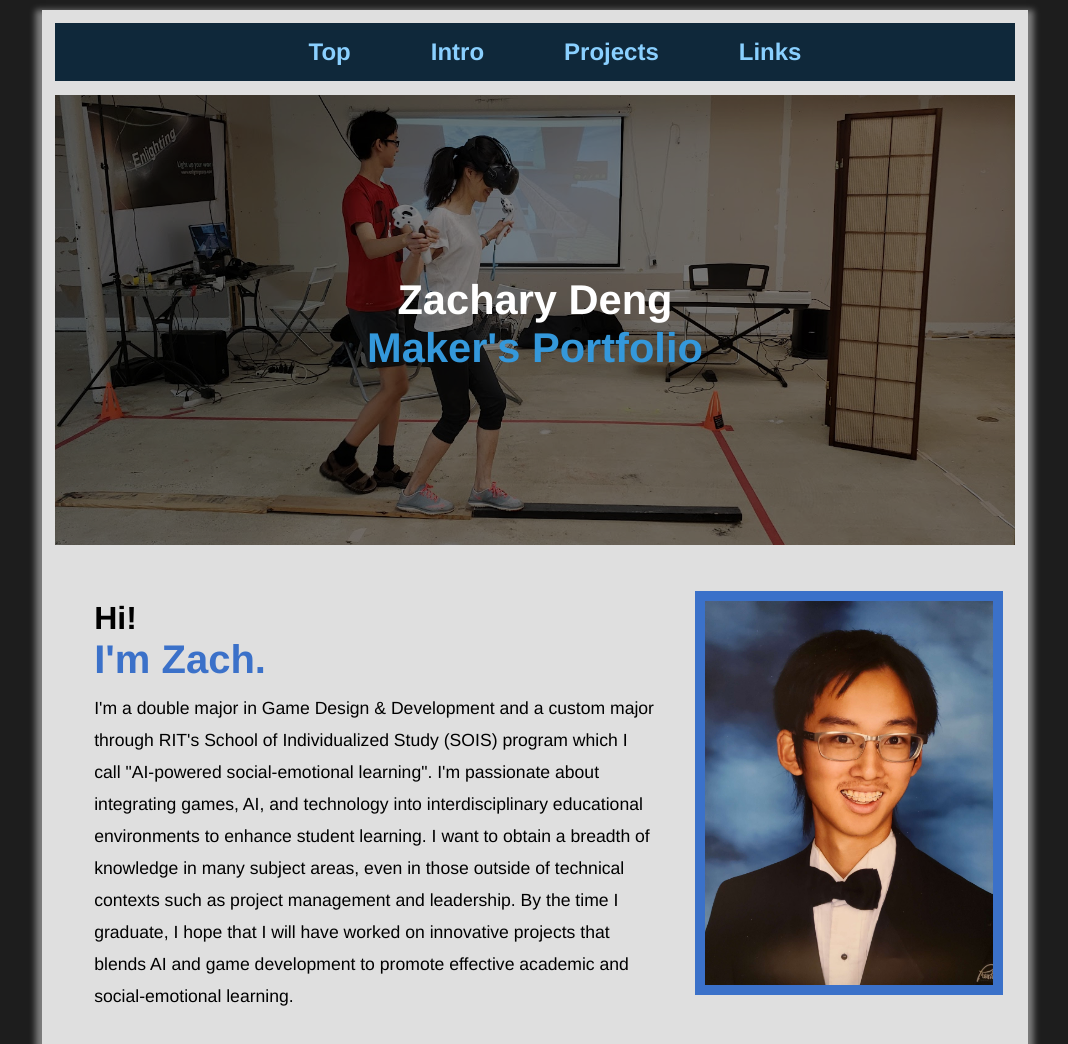
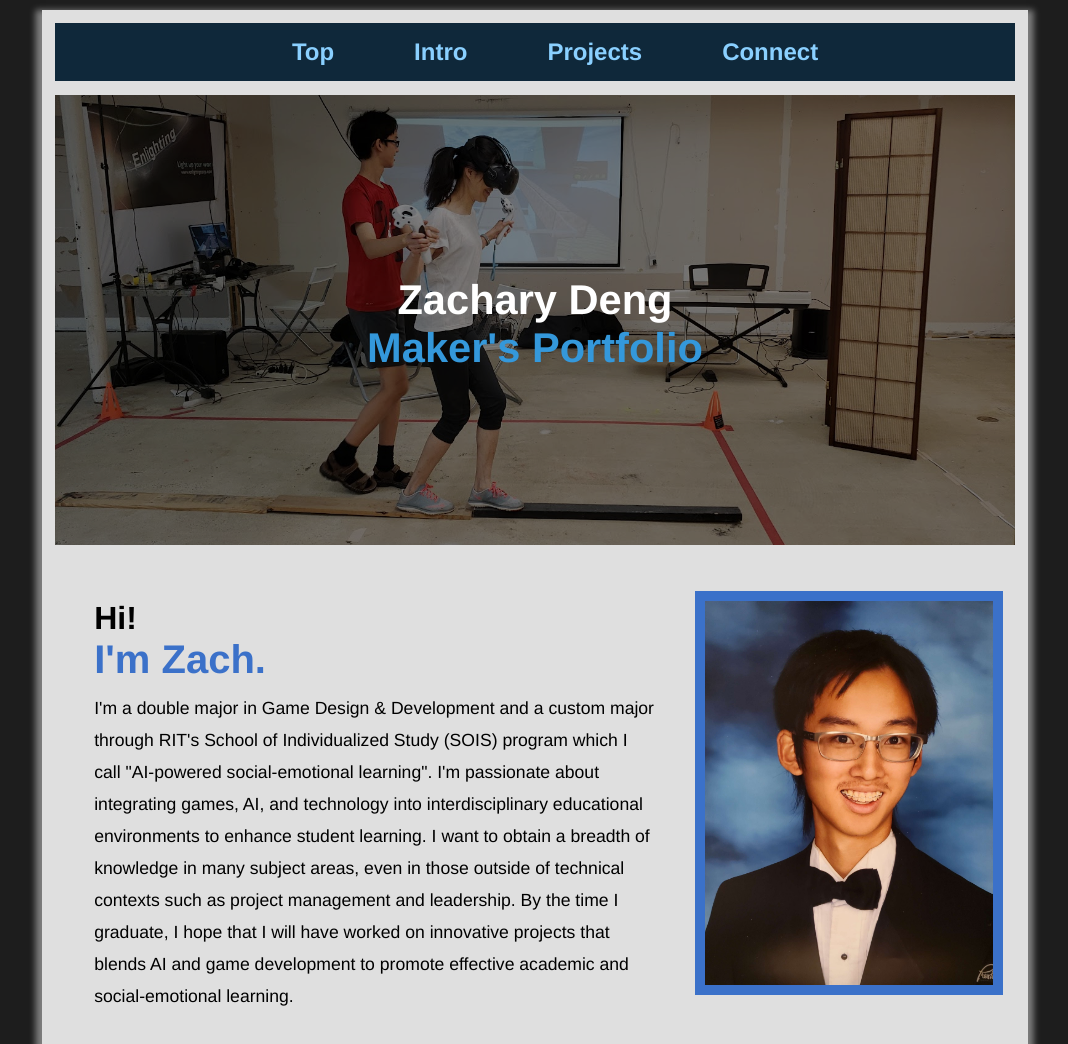
Before and after one commit to zzwhoops-home/IGME-235, a plain HTML site: page project1/index.html in a window 1280 px wide. Shown: the top 1044 px of the page, without its empty margins (105-1173 px from the left). Drawn offline with Linux system fonts and the light colour scheme.

Commit message:
change links > connect

```diff
--- a/project1/index.html
+++ b/project1/index.html
@@ -13,7 +13,7 @@
             <li><a href="#title-container">Top</a></li>
             <li><a href="#intro">Intro</a></li>
             <li><a href="#projects-title">Projects</a></li>
-            <li><a href="#bottom-art">Links</a></li>
+            <li><a href="#bottom-art">Connect</a></li>
         </ul>
     </nav>
     <header>
```
